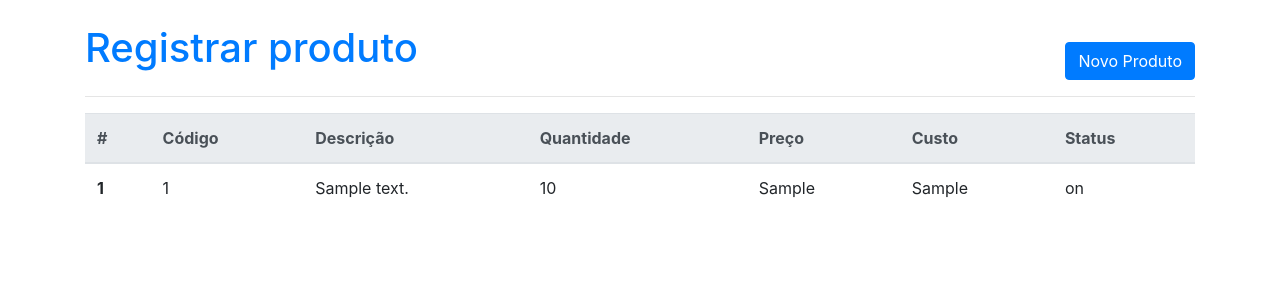
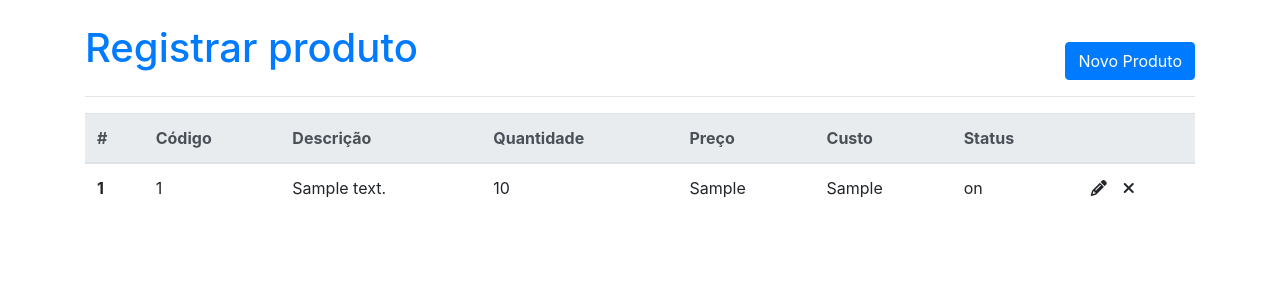
Before and after one commit to Gorfooo/Crud, a PHP site: page /crud/produtos.php?retorno=1 in a window 1280 px wide. Shown: the part 56-356 px from the top of the page. Run offline with PHP 8.4, Linux system fonts and the light colour scheme; tables that the repository leaves empty or names only in its code hold one stand-in row (values such as "Sample post"); some libraries are stand-ins or nearby versions.

Commit message:
quinto commit

```diff
--- a/crud/css/produtos.css
+++ b/crud/css/produtos.css
@@ -9,3 +9,15 @@ input[type=number]::-webkit-inner-spin-button {
     display:grid;
     place-items: center;
 }
+@media only screen and (max-width: 770px){
+    .fas{
+        vertical-align: top;
+    }
+    .ml-3{
+        margin-left: 0rem!important;
+    }
+    .centro{
+        margin-top: 3rem !important;
+        vertical-align: 0rem;
+    }
+}
--- a/crud/produtos.php
+++ b/crud/produtos.php
@@ -73,7 +73,8 @@ $retorno = $_GET['retorno'];
             </div>
         </div>
         <hr>
-        <table class="table table-hover">
+        <div class="table-responsive">
+            <table class="table table-hover"valign="bottom">
                 <thead class="thead-light table-striped">
                     <tr>
                         <th scope="col">#</th>
@@ -83,6 +84,7 @@ $retorno = $_GET['retorno'];
                         <th scope="col">Preço</th>
                         <th scope="col">Custo</th>
                         <th scope="col">Status</th>
+                        <th scope="col"></th>
                     </tr>
                 </thead>
                 <tbody>
@@ -93,19 +95,21 @@ $retorno = $_GET['retorno'];
                     $i = 1;
                     while ($row = mysqli_fetch_assoc($RS)){
                         echo "<tr>
-                <th>$i</th>
-                <td>" . $row["id_produto"] . "</td>
-                <td>" . $row["descricao"] . "</td>
-                <td>" . $row["quantidade"] ."</td>
-                <td>" . $row["preco"] . "</td>
-                <td>" . $row["custo"] . "</td>
-                <td>" . $row["status"] . "</td>
+                        <th class='centro'>$i</th>
+                        <td class='centro'>" . $row["id_produto"] . "</td>
+                        <td class='centro'>" . $row["descricao"] . "</td>
+                        <td class='centro'>" . $row["quantidade"] ."</td>
+                        <td class='centro'>" . $row["preco"] . "</td>
+                        <td class='centro'>" . $row["custo"] . "</td>
+                        <td class='centro'>" . $row["status"] . "</td>
+                        <td><i class='fas fa-pencil-alt'></i><i class='fas fa-times ml-3'></i></td>
                         </tr>";
                         $i++;
                     };
                     ?>
                 </tbody>
             </table>
+        </div>
     </Div>
     <div class="modal fade bd-example-modal-lg" data-backdrop="static" tabindex="-1" role="dialog"
         aria-labelledby="myLargeModalLabel">
```
Also changed, not shown: crud/vendas.php (+9 -10 lines). Lines whose indentation alone changed are shown as unchanged.
